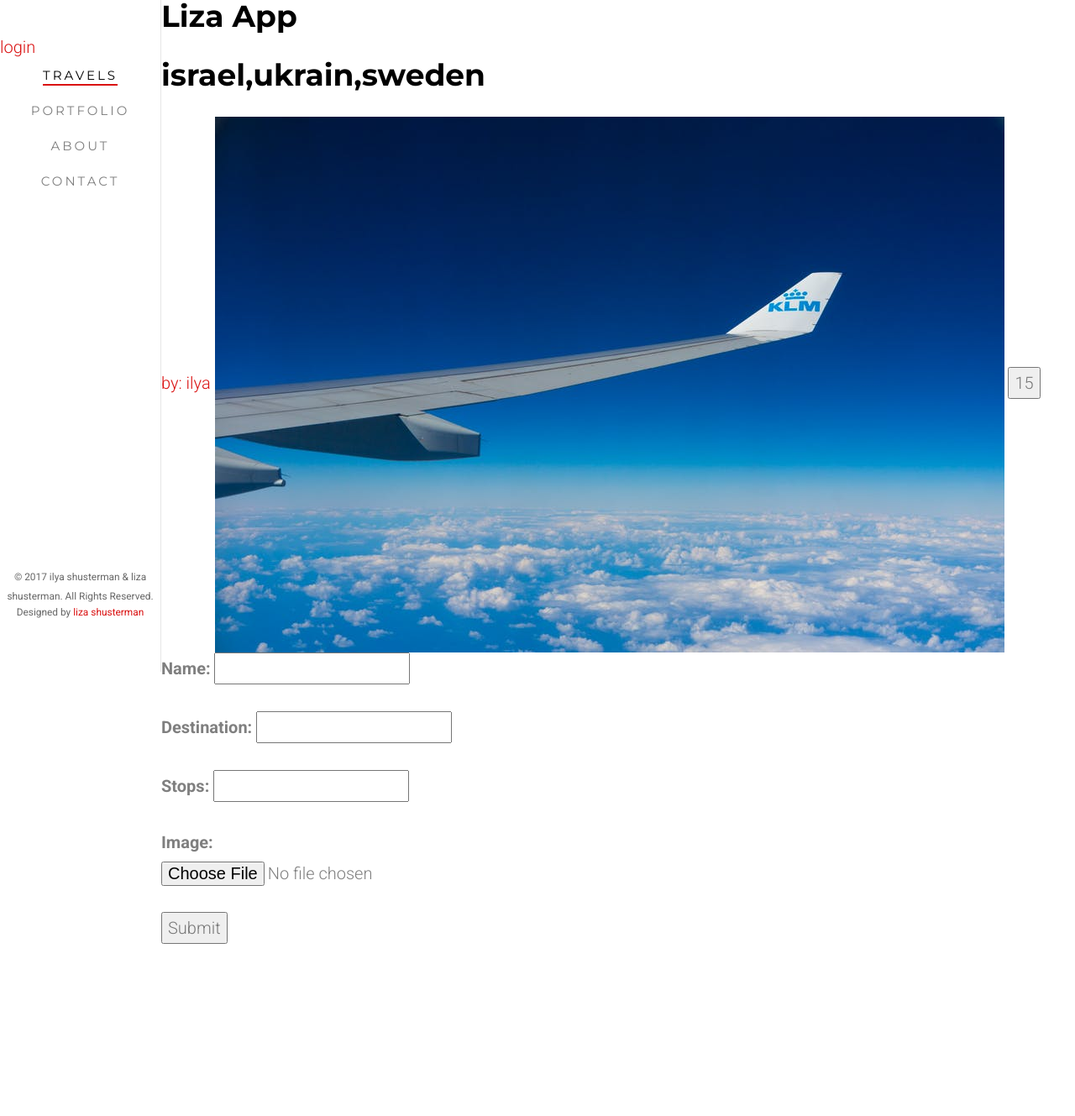
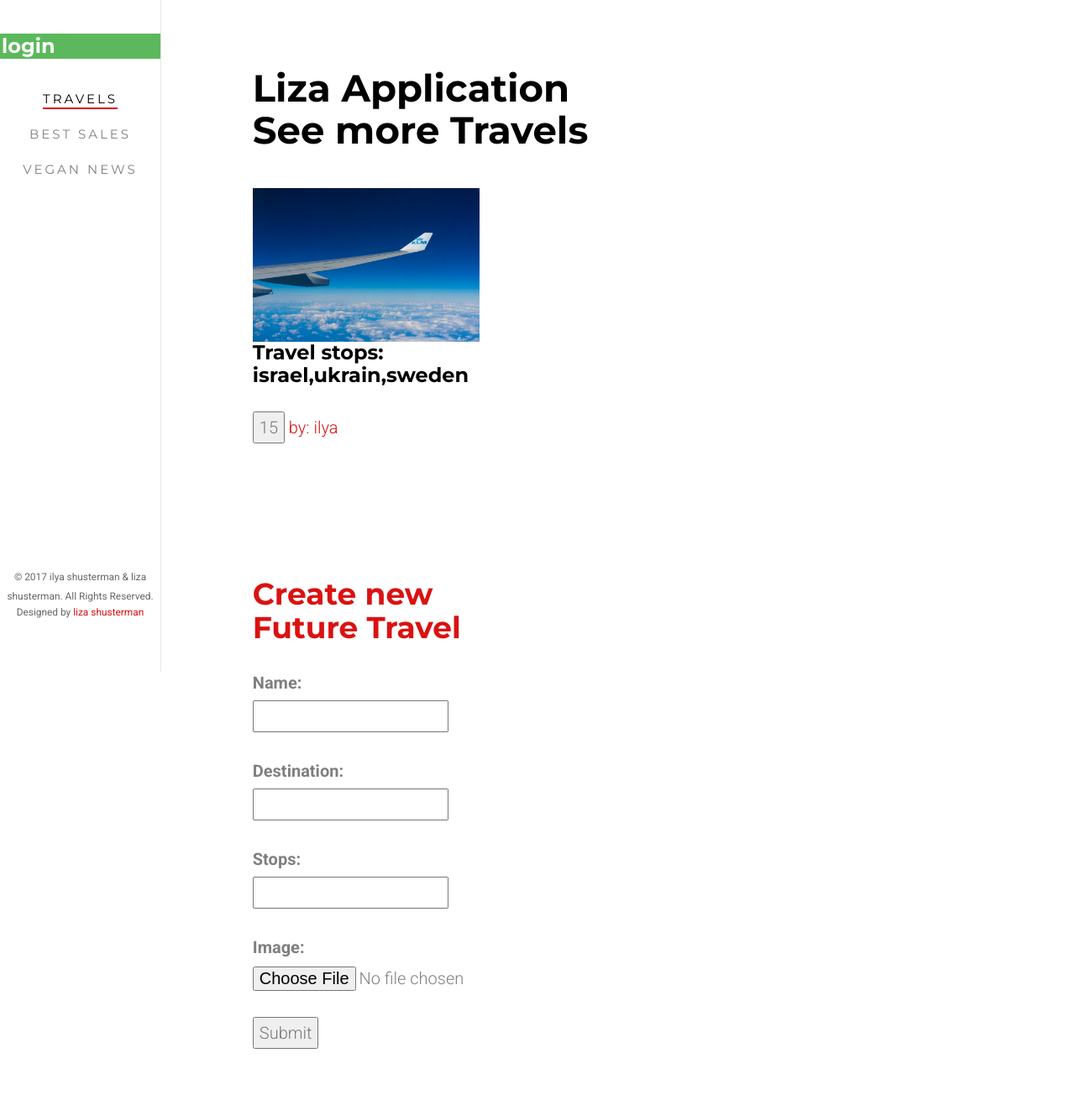
Before and after one commit to ilyashusterman/Liz, a Django app: page / in a window 1280 px wide. Shown: the whole page at 84% size. Before the commit the page ends 1124 px from the top, so only its background shows below. Run offline with Django 3.2, Linux system fonts and the light colour scheme; data comes from the database, SQL or seed files in the repository; both versions use the stored data as it was after the commit; some libraries are stand-ins or nearby versions.

Commit message:
arranged travel and site html

```diff
--- a/main/templates/base.html
+++ b/main/templates/base.html
@@ -32,16 +32,15 @@
 
 			<nav id="fh5co-main-menu" role="navigation">
                 {% if user.is_authenticated %}
-                    <a href='{% url 'profile' user.username %}'>{{ user.username }}</a>
-                      <a href='{% url 'logout' %}'>logout</a>
+                    <a href='{% url 'profile' user.username %}'><h3 class="fh5co-work-title">{{ user.username }}</h3></a>
+                    <a href='{% url 'logout' %}'><h3 class="fh5co-heading-colored btn-warning">logout</h3></a>
                 {% else %}
-                    <a href='{% url 'login' %}'>login</a>
+                    <a href='{% url 'login' %}'><h3 class=" fh5co-heading-colored btn-success">login</h3></a>
                 {% endif %}
 				<ul>
-					<li class="fh5co-active"><a href="index.html">Travels</a></li>
-					<li><a href="portfolio.html">Portfolio</a></li>
-					<li><a href="about.html">About</a></li>
-					<li><a href="contact.html">Contact</a></li>
+					<li class="fh5co-active"><a href="/">Travels</a></li>
+					<li><a href="/">Best Sales</a></li>
+					<li><a href="/">Vegan news</a></li>
 				</ul>
 			</nav>
 
--- a/main/templates/home.html
+++ b/main/templates/home.html
@@ -3,16 +3,15 @@
 {% load staticfiles %}
 
 {% block content %}
-
-<h1>Liza App</h1>
+			<div class="fh5co-narrow-content">
+				<h2 class="fh5co-heading " >Liza Application <span>See more Travels</span></h2>
+				<div class="row ">
                     {% for travel in travels %}
+					<div class="col-md-4 col-sm-6 col-xs-6 col-xxs-12">
                      <a href="/{{travel.id}}/">
-<h1>{{travel.stops}}</h1>
+							<img src='{{travel.image.url}}' alt="Travel Trip" class="img-responsive">
                      </a>
-    <a href='/user/{{ travel.user.username }}'>
-    by: {{  travel.user.username }}
-    </a>
-    <img src='{{travel.image.url}}' />
+							<h3 class="fh5co-work-title">Travel stops: {{travel.stops}}</h3>
 							    <button id='likes' data-id='{{ travel.id }}' type='button'>
                                 {% if travel.likes > 0 %}
                                     {{ travel.likes }}
@@ -20,15 +19,28 @@
                                    {{ 'like' }}
                                 {% endif %}
                                 </button>
+						    <a href='/user/{{ travel.user.username }}'>
+                            by: {{  travel.user.username }}
+                            </a>
+					</div>
+					<div class="clearfix visible-md-block"></div>
                    {% endfor %}
+	        </div>
+			</div>
 
 
-
+	<div class="fh5co-narrow-content">
+    <div class="row">
+					<div class="col-md-4 " data-animate-effect="fadeInLeft">
+    	<h1 class="fh5co-heading-colored">Create new Future Travel</h1>
     <form enctype='multipart/form-data' action='add_trip/' method='post'>
 {% csrf_token %}
 {{ form.as_p }}
 <input type='submit' value='Submit' />
 </form>
+					</div>
+				</div>
+			</div>
 
 
 
```
Also changed, not shown: db.sqlite3. Lines whose indentation alone changed are shown as unchanged.
